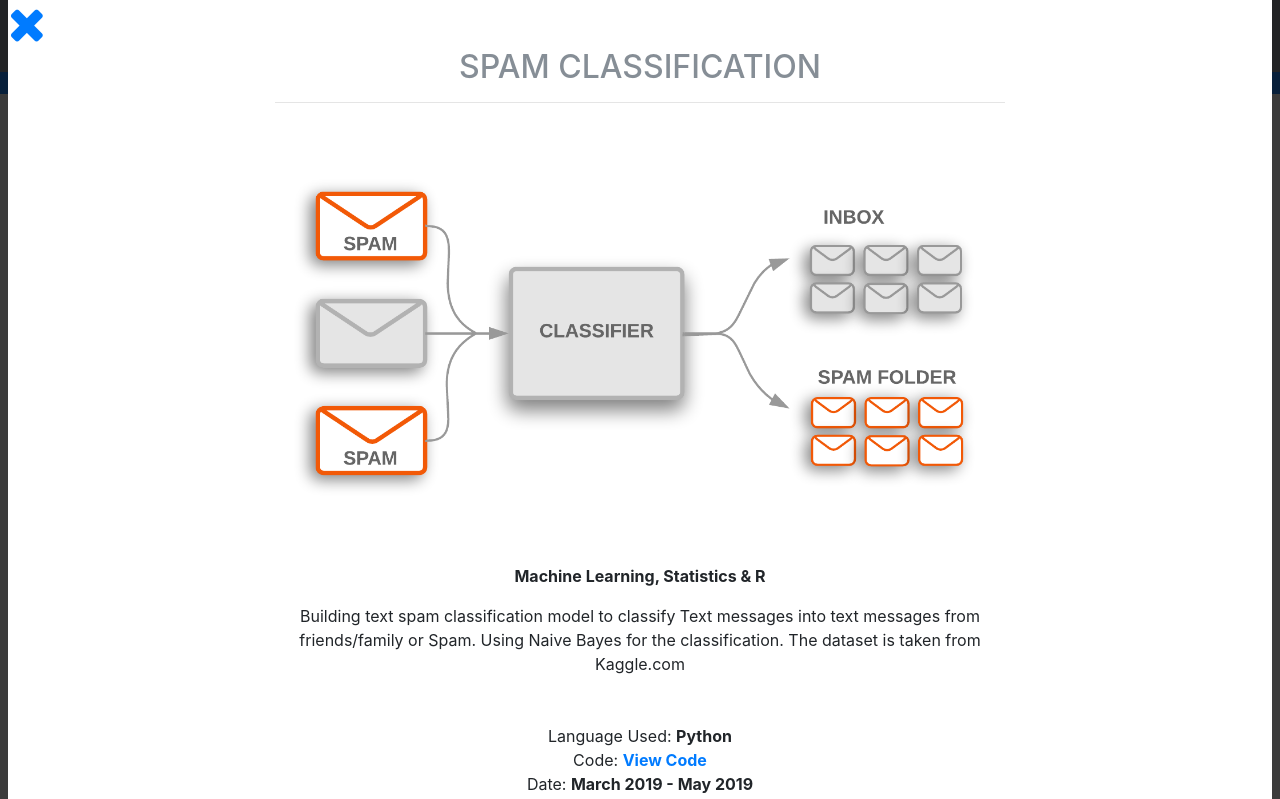
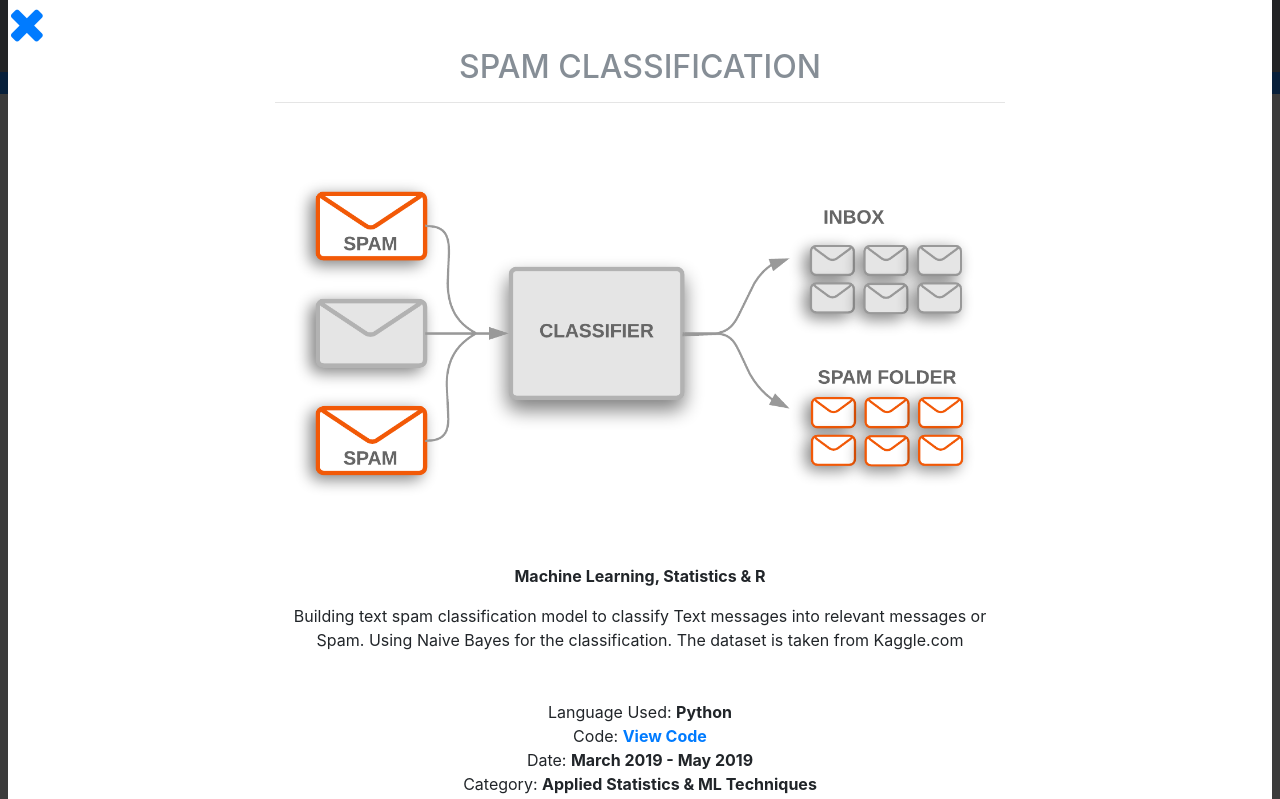
Before and after one commit to komalbachhuka/komalbachhuka.github.io, a website with bundled scripts: page index.html in a window 1280 px wide. Both pictures are taken after a click on the link "Spam Classification". Shown: the top 799 px of the page. Built offline with nearby package versions, Linux system fonts and the light colour scheme.

Commit message:
Update index.html

```diff
--- a/index.html
+++ b/index.html
@@ -472,7 +472,7 @@
               <hr class="star-dark mb-5">
               <img class="img-fluid mb-5" src="img/spam.png" alt="">
 			  <p><strong> Machine Learning, Statistics & R </strong></p>
-              <p class="mb-5">Building text spam classification model to classify Text messages into text messages from friends/family or Spam. Using Naive Bayes for the classification. The dataset is taken from Kaggle.com </p>
+              <p class="mb-5">Building text spam classification model to classify Text messages into relevant messages or Spam. Using Naive Bayes for the classification. The dataset is taken from Kaggle.com </p>
               <ul class="list-inline item-details">
 								<li>Language Used:
                                     <strong><a>Python</a>
```
